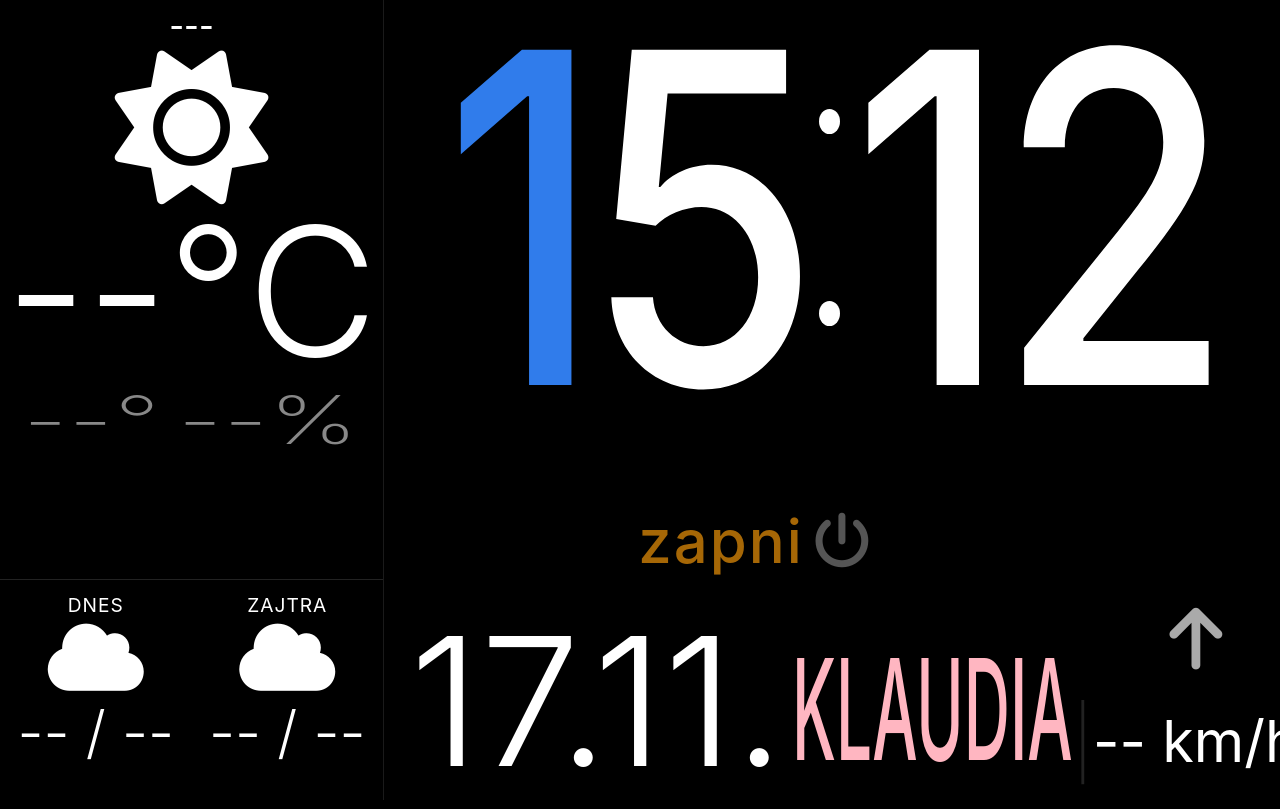
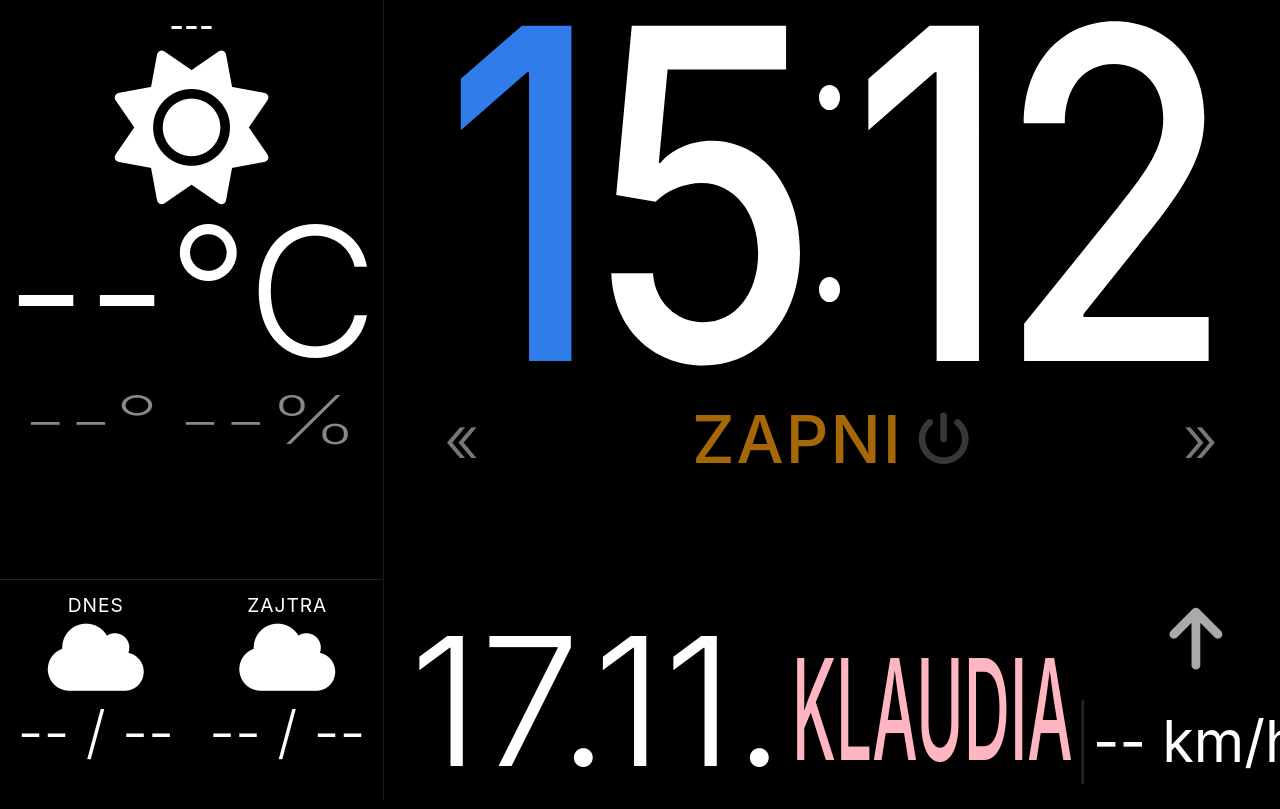
Before and after one commit to zmobilu/moje_radio, a plain HTML site: page index.html in a window 1280 px wide. Drawn offline with Linux system fonts and the light colour scheme; no server answers.

Commit message:
Import z radio - nocny rezim a centrovane radio info index.html

```diff
--- a/index.html
+++ b/index.html
@@ -266,7 +266,12 @@
 
         .ss-left-col { display: flex; flex-direction: column; justify-content: flex-start !important; align-items: center; padding: 0; width: 30%; }
 
-        body.screensaver-mode #time { font-size: 30vw; transform: scaleY(1.20); letter-spacing: -1vw; margin-top: 8vh; } /* --- 1.30 --- */
+        body.screensaver-mode #time {
+		    font-size: 30vw;
+		    transform: scaleY(1.20);
+		    letter-spacing: -1vw;
+		    margin-top: 5vh;
+		} 									/* --- 1.30 --- */
 
         #date-block {
             display: flex;
@@ -308,21 +313,46 @@
         .name-classmates { color: #32CD32 !important; }
 
         #ss-radio-info {
-            position: absolute;
-            bottom: 26vh; /* Posunuté vyššie nad dátum (pôvodne 25vh) */
-            left: 35vw;
-            width: 48vw; /* Širšia dotyková zóna */
-            padding: 15px 0; /* Väčšia výška klikateľnej plochy pre prst */
-            font-size: 5.5vw; /* Väčšie písmo (pôvodne 4.0vw) */
+		    display: none;
+		}
+
+		body.screensaver-mode #ss-radio-info {
+		    position: relative;
+		    width: 92%;
+		    margin: 4vh auto 0 auto;
+		    padding: 10px 0;
+		    font-size: 5.2vw;
 		    font-weight: 500;
 		    color: #ff9f0a;
 		    text-transform: uppercase;
 		    letter-spacing: 2px;
-            display: none;
+		    display: flex !important;
+		    justify-content: space-between;
+		    align-items: center;
+		    z-index: 9999 !important;
+		}
+		 .ss-nav-arrow {
+		    padding: 10px 24px;
+		    cursor: pointer;
+		    color: #777;
+		    font-weight: 300;
+		    line-height: 1;
+		    transition: color 0.15s, transform 0.1s;
+		    user-select: none;
+		}
+
+		.ss-nav-arrow:active {
+		    color: #ff9f0a;
+		    transform: scale(0.9);
+		}
+
+		.ss-radio-center {
+		    display: inline-flex;
+		    align-items: center;
 		    justify-content: center;
-            align-items: center;
-            pointer-events: none;
-            z-index: 9999 !important;
+		    cursor: pointer;
+		    padding: 10px 14px;
+		    white-space: nowrap;
 		}
         body.screensaver-mode #ss-radio-info { display: flex !important; }
         body.weather-details-mode #ss-radio-info { display: none !important; }
@@ -390,7 +420,8 @@
 		body.full-night-mode .radio-info-wrapper,
 		body.full-night-mode #radio-nameday-line, /* PRIDANÉ: Skryje riadok mien v noci */
 		body.full-night-mode #integrated-spotify-container,
-		body.full-night-mode #settings-container { display: none !important; }
+		body.full-night-mode #settings-container,
+		body.full-night-mode #settingsToggleBtn { display: none !important; }
 		body.full-night-mode [id$="-links-container"], /* TENTO RIADOK skryje všetky sub-tlačidlá rádií */
 		body.full-night-mode #date-block {
 		    display: none !important;
@@ -550,13 +581,13 @@
 
         <!-- Pravý stĺpec (hodiny, zapnutie rádia a dole dátum s meninami) -->
         <div class="ss-right-col">
-            <div id="ss-radio-info" class="weather-details-hide" onclick="event.stopPropagation(); stopRadio();" style="pointer-events: auto !important; cursor: pointer; z-index: 9999 !important;"></div>
-
             <div id="time" class="weather-details-hide">
                 <span id="h-part" class="hours-part">00</span>
 				<span class="time-colon" aria-hidden="true"><i></i><i></i></span>
                 <span id="m-part" class="minutes-part">00</span>
             </div>
+
+			<div id="ss-radio-info" class="weather-details-hide" style="pointer-events: auto !important; z-index: 9999 !important;"></div>
 
             <div id="night-bottom-info" style="display: none;"></div>
 
@@ -1561,7 +1592,49 @@ const audio = document.getElementById('audioPlayer');
 		let lastRadioType = "";
 		let fpRetryTimer = null; // <-- PRIDAŤ TENTO RIADOK
 
-
+		// Odstráni slovo "Rádio " / "Radio " / "Rádio_" zo začiatku názvu
+	function dajKratkyNazovRadia(idAleboText) {
+		const najdene = DATABASE.find(d => d.id === idAleboText);
+		const plnyNazov = najdene ? najdene.name : idAleboText;
+		return plnyNazov.replace(/^(Rádio|Radio)[_\s]+/i, '').trim();
+	}
+
+	// Vykreslí ovládací riadok: <<   NAZOV [power]   >>
+	function aktualizujSsRadioRiadok(jeZapnute, idRadia) {
+		const radioInfoEl = document.getElementById('ss-radio-info');
+		if (!radioInfoEl) return;
+
+		const nazov = idRadia ? dajKratkyNazovRadia(idRadia) : 'ZAPNI';
+		const farbaTextu = jeZapnute ? 'opacity: 1; color: #ff9f0a;' : 'opacity: 0.65; color: #ff9f0a;';
+		const farbaIkony = jeZapnute ? '#eb0028' : '#555';
+
+		radioInfoEl.innerHTML = `
+			<span class="ss-nav-arrow" onclick="event.stopPropagation(); prepniRadioVSetrici(-1);">&laquo;</span>
+			<span class="ss-radio-center" onclick="event.stopPropagation(); stopRadio();" style="${farbaTextu}">
+				${nazov} <i class="fa-solid fa-power-off" style="color: ${farbaIkony}; font-size: 0.8em; margin-left: 14px;"></i>
+			</span>
+			<span class="ss-nav-arrow" onclick="event.stopPropagation(); prepniRadioVSetrici(1);">&raquo;</span>
+		`;
+	}
+
+	// Cyklicky prepína len rádiá z 6-tlačidlového panela (preskočí prázdne sloty a Spotify)
+	function prepniRadioVSetrici(smer) {
+		const platneRadia = slotFavoritesMain.filter(id => id && id !== 'spotify');
+		if (platneRadia.length === 0) return;
+
+		const aktualneId = (currentPlayingType && currentPlayingType !== "" && currentPlayingType !== "settings")
+			? currentPlayingType
+			: localStorage.getItem('kiosk_last_radio_type');
+
+		let idx = platneRadia.indexOf(aktualneId);
+		idx = (idx === -1) ? 0 : (idx + smer + platneRadia.length) % platneRadia.length;
+
+		const noveId = platneRadia[idx];
+		const item = DATABASE.find(d => d.id === noveId);
+		if (item && item.url) {
+			playRadio(item.url, null, item.id);
+		}
+	}
     function playRadio(url, element, type) {
     // 1. OKAMŽITÉ SYNCHRÓNNE OTVORENIE PRE FORCEPOINT (len ak test siete potvrdil firemné proxy)
     let authWin = null;
@@ -1677,7 +1750,7 @@ const audio = document.getElementById('audioPlayer');
     if (radioInfoEl) {
         const najdene = DATABASE.find(d => d.id === type);
         const peknyNazov = najdene ? najdene.name : type;
-        radioInfoEl.innerHTML = `${peknyNazov} <i class="fa-solid fa-power-off" style="color: #eb0028; font-size: 0.8em; margin-left: 12px;"></i>`;
+        aktualizujSsRadioRiadok(true, type);
     }
     aktualizujTitulokStranky();
 }
@@ -1758,17 +1831,8 @@ function stopRadio() {
 } // <-- TÁTO ZÁTORKA TU CHÝBALA A UZATVÁRA FUNKCIU stopRadio()
 
 function zobrazPosledneRadioVSetrici() {
-    const radioInfoEl = document.getElementById('ss-radio-info');
-    if (!radioInfoEl) return;
-
     const savedRadioType = localStorage.getItem('kiosk_last_radio_type');
-    if (savedRadioType) {
-        const najdene = DATABASE.find(d => d.id === savedRadioType);
-        const nazov = najdene ? najdene.name : savedRadioType;
-        radioInfoEl.innerHTML = `<span style="opacity: 0.65;">${nazov}</span> <i class="fa-solid fa-power-off" style="color: #555; font-size: 0.8em; margin-left: 12px;"></i>`;
-    } else {
-        radioInfoEl.innerHTML = `<small style="font-size: 0.85em; opacity: 0.65; text-transform: none;">zapni</small> <i class="fa-solid fa-power-off" style="color: #555; font-size: 0.8em; margin-left: 10px;"></i>`;
-    }
+    aktualizujSsRadioRiadok(false, savedRadioType);
 }
 
 function showSpotify() {
```
Lines whose indentation alone changed are shown as unchanged.
